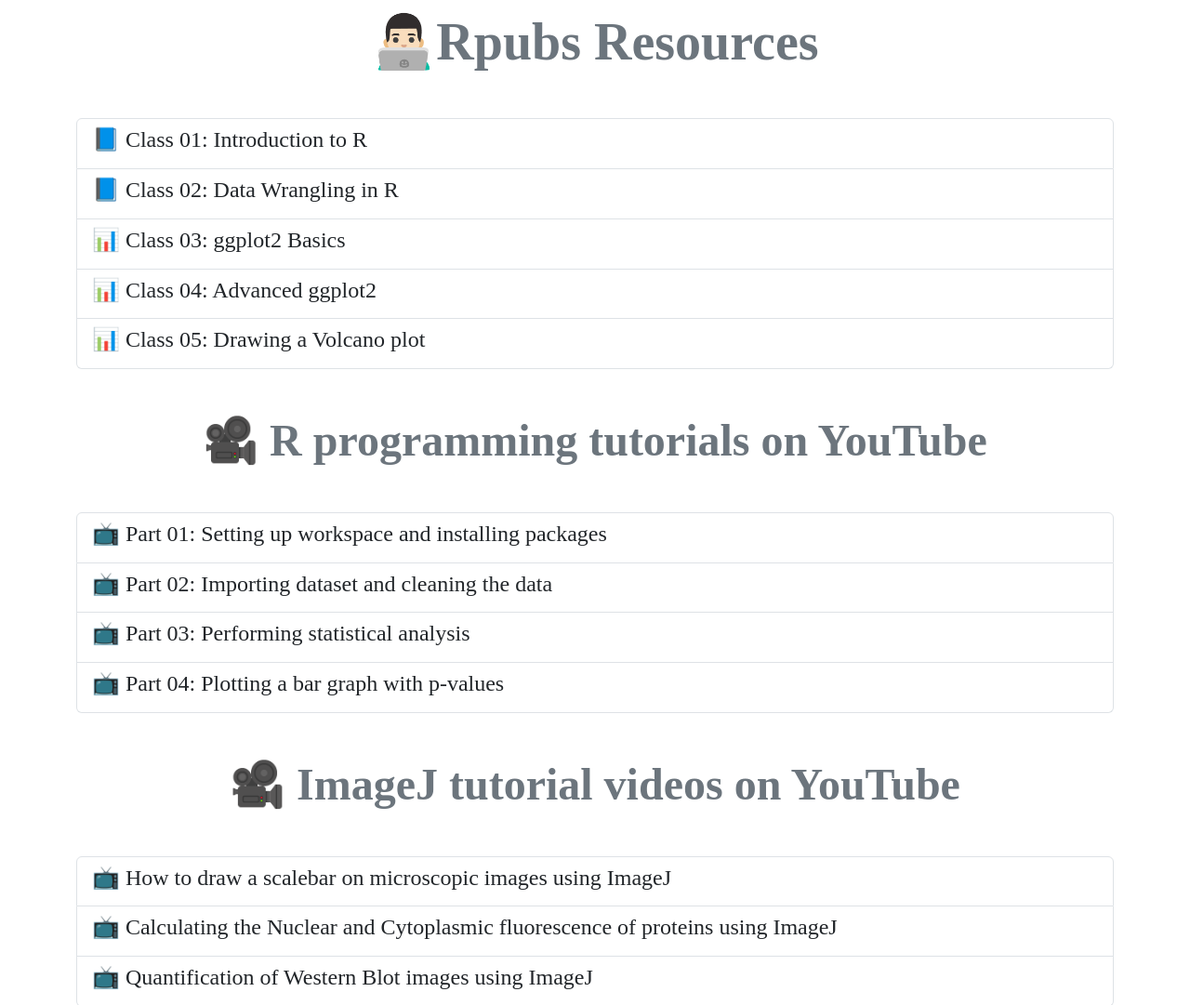
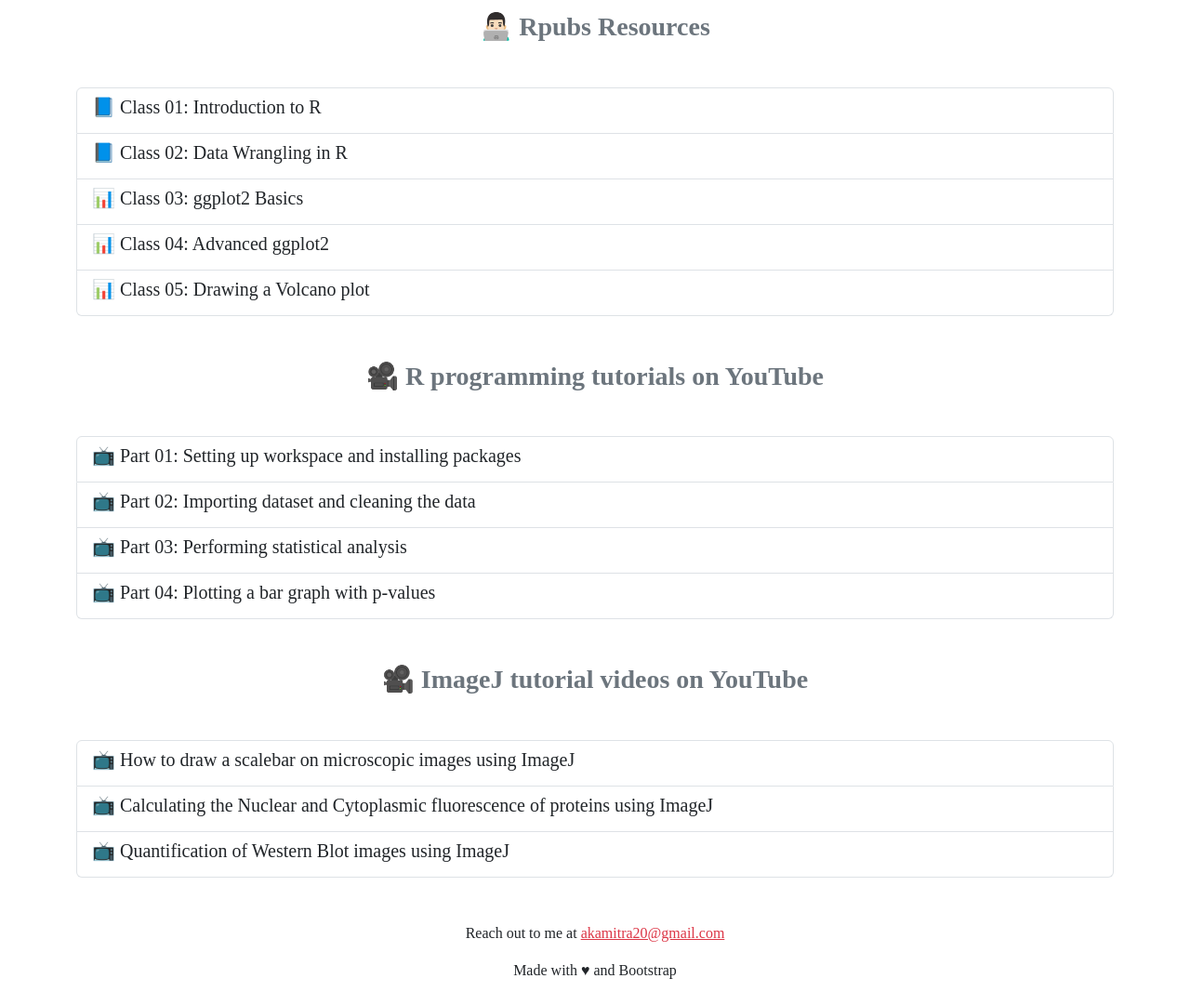
Before and after one commit to akashmitraa/personal-website, a plain HTML site: page resources.html in a window 1280 px wide. Shown: the part 140-1221 px from the top of the page at 93% size. Drawn offline with nearby package versions, Linux system fonts and the light colour scheme.

Commit message:
changing fonts in resource page

```diff
--- a/resources.html
+++ b/resources.html
@@ -49,66 +49,66 @@
 
   <!-- Rpubs section -->
   <div class="container text-center my-5">
-    <h2 class="display-4 fw-bold text-secondary">👨🏻‍💻Rpubs Resources</h2>
+    <h3 class="fw-bold text-secondary">👨🏻‍💻 Rpubs Resources</h3>
   </div>
 
   <div class="container mb-5">
     <div class="list-group">
       <a href="https://rpubs.com/akashmitra/class01" target="_blank" class="list-group-item list-group-item-action">
-        <h4>📘 Class 01: Introduction to R</h4>
+        <h5>📘 Class 01: Introduction to R</h5>
       </a>
       <a href="https://rpubs.com/akashmitra/class02" target="_blank" class="list-group-item list-group-item-action">
-        <h4>📘 Class 02: Data Wrangling in R</h4>
+        <h5>📘 Class 02: Data Wrangling in R</h5>
       </a>
       <a href="https://rpubs.com/akashmitra/ggplot-basics" target="_blank" class="list-group-item list-group-item-action">
-        <h4>📊 Class 03: ggplot2 Basics</h4>
+        <h5>📊 Class 03: ggplot2 Basics</h5>
       </a>
       <a href="https://rpubs.com/akashmitra/advanced-ggplot" target="_blank" class="list-group-item list-group-item-action">
-        <h4>📊 Class 04: Advanced ggplot2</h4>
+        <h5>📊 Class 04: Advanced ggplot2</h5>
       </a>
       <a href="https://rpubs.com/akashmitra/volcano-plot" target="_blank" class="list-group-item list-group-item-action">
-        <h4>📊 Class 05: Drawing a Volcano plot</h4>
+        <h5>📊 Class 05: Drawing a Volcano plot</h5>
       </a>
     </div>
   </div>
 
   <!-- R programming Videos Section -->
     <div class="container text-center my-5">
-    <h2 class="display-5 fw-bold text-secondary">🎥 R programming tutorials on YouTube</h2>
+    <h3 class="fw-bold text-secondary">🎥 R programming tutorials on YouTube</h3>
     </div>
 
     <div class="container mb-5">
     <div class="list-group">
         <a href="https://youtu.be/9YDtD59UUck?list=PLfb-BSxwYcZDZu-U6okrRTiTcTFSiuIrA" target="_blank" class="list-group-item list-group-item-action">
-        <h4>📺 Part 01: Setting up workspace and installing packages</h4>
+        <h5>📺 Part 01: Setting up workspace and installing packages</h5>
         </a>
         <a href="https://youtu.be/vqcW3HQhWIA?list=PLfb-BSxwYcZDZu-U6okrRTiTcTFSiuIrA" target="_blank" class="list-group-item list-group-item-action">
-        <h4>📺 Part 02: Importing dataset and cleaning the data </h4>
+        <h5>📺 Part 02: Importing dataset and cleaning the data </h5>
         </a>
         <a href="https://youtu.be/tBfvbkPzvSs?list=PLfb-BSxwYcZDZu-U6okrRTiTcTFSiuIrA" target="_blank" class="list-group-item list-group-item-action">
-        <h4>📺 Part 03: Performing statistical analysis</h4>
+        <h5>📺 Part 03: Performing statistical analysis</h5>
         </a>
         <a href="https://youtu.be/eeYdqfHNzUo?list=PLfb-BSxwYcZDZu-U6okrRTiTcTFSiuIrA" target="_blank" class="list-group-item list-group-item-action">
-        <h4>📺 Part 04: Plotting a bar graph with p-values</h4>
+        <h5>📺 Part 04: Plotting a bar graph with p-values</h5>
         </a>
     </div>
     </div>
 
   <!-- YouTube Videos Section -->
     <div class="container text-center my-5">
-    <h2 class="display-5 fw-bold text-secondary">🎥 ImageJ tutorial videos on YouTube</h2>
+    <h3 class="fw-bold text-secondary">🎥 ImageJ tutorial videos on YouTube</h3>
     </div>
 
     <div class="container mb-5">
     <div class="list-group">
         <a href="https://www.youtube.com/watch?v=ghvdXDbhFv8&list=PLfb-BSxwYcZBVeVKemv2y1D0jjqsY0cfS&index=3&pp=gAQBiAQB" target="_blank" class="list-group-item list-group-item-action">
-        <h4>📺 How to draw a scalebar on microscopic images using ImageJ</h4>
+        <h5>📺 How to draw a scalebar on microscopic images using ImageJ</h5>
         </a>
         <a href="https://www.youtube.com/watch?v=ye6aLNgb6hI&list=PLfb-BSxwYcZBVeVKemv2y1D0jjqsY0cfS&index=2&pp=gAQBiAQB" target="_blank" class="list-group-item list-group-item-action">
-        <h4>📺 Calculating the Nuclear and Cytoplasmic fluorescence of proteins using ImageJ</h4>
+        <h5>📺 Calculating the Nuclear and Cytoplasmic fluorescence of proteins using ImageJ</h5>
         </a>
         <a href="https://www.youtube.com/watch?v=5wOz-CORG0M&list=PLfb-BSxwYcZBVeVKemv2y1D0jjqsY0cfS&index=1&pp=gAQBiAQB" target="_blank" class="list-group-item list-group-item-action">
-        <h4>📺 Quantification of Western Blot images using ImageJ</h4>
+        <h5>📺 Quantification of Western Blot images using ImageJ</h5>
         </a>
     </div>
     </div>
```
